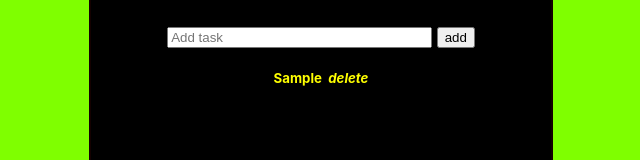
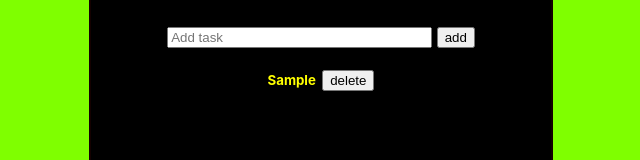
Before and after one commit to Manikanta7013/Todolist, a React (Create React App) app: page / in a window 1280 px wide. Both pictures are taken after typing "Sample" into the empty fields and a click on the input "add". Shown: the part 188-348 px from the top of the page, without its empty margins (319-959 px from the left). Built offline with nearby package versions, Linux system fonts and the light colour scheme.

Commit message:
Update Todolist.js

```diff
--- a/src/Todolist.js
+++ b/src/Todolist.js
@@ -2,7 +2,7 @@ import React from 'react';
 const Todolist = ({text,del})=>{
   return(
     <div>
-      {text.map((item,index)=><div key={index}><h5 style={{color:'yellow'}}>{item} &nbsp;<i className="fa fa-trash-o" onClick={()=>del(index)}>delete</i></h5></div>)}
+      {text.map((item,index)=><div key={index}><h5 style={{color:'yellow'}}>{item} &nbsp;<button onClick={()=>del(index)}>delete</button></h5></div>)}
       </div>
   )
 }
```
